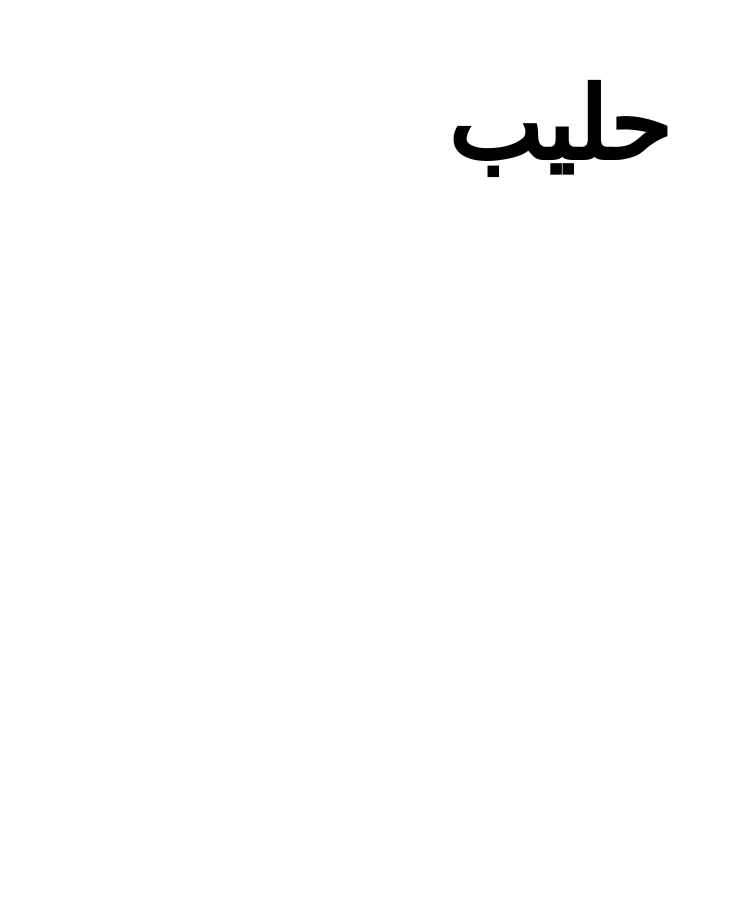
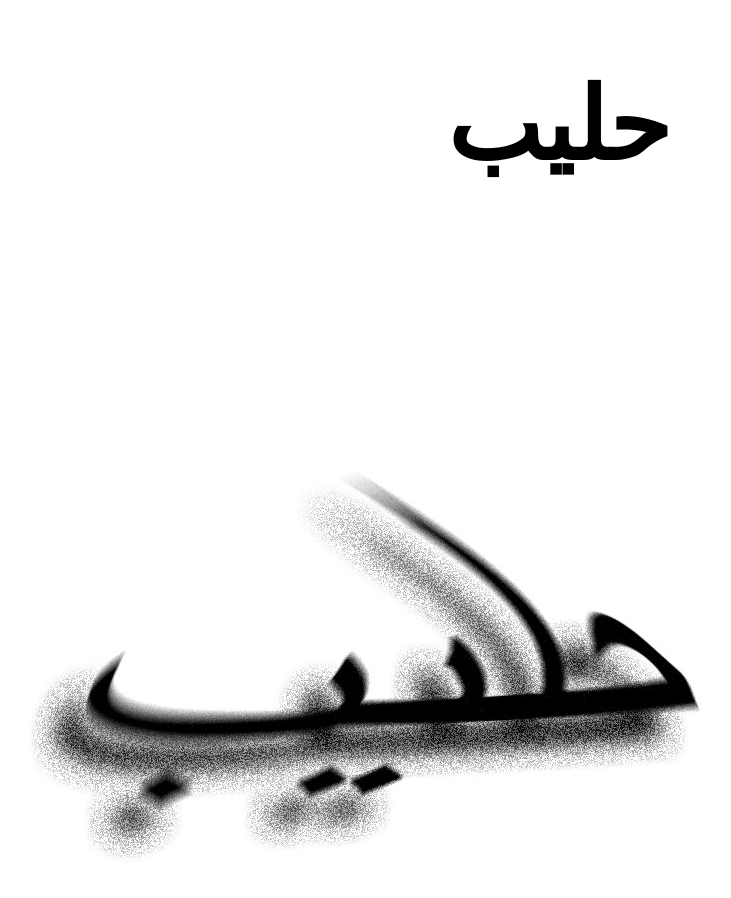
Before and after one commit to damonkopsidas/WebSys-Lab02, a website: page index.html in a window 1280 px wide. Shown: the whole page, without its empty margins (81-812 px from the left). Before the commit the page ends 800 px from the top, so only its background shows below. Drawn offline with Linux system fonts and the light colour scheme.

Commit message:
attempt at using image

```diff
--- a/index.html
+++ b/index.html
@@ -12,7 +12,7 @@
 
     <h1>حليب</h1>
 
-<!-- <img src="halib.jpg" alt="halib.com" class="center"> -->
+<img src="halib.jpg" alt="halib.com" class="center">
 
 </body>
 </html>
```
